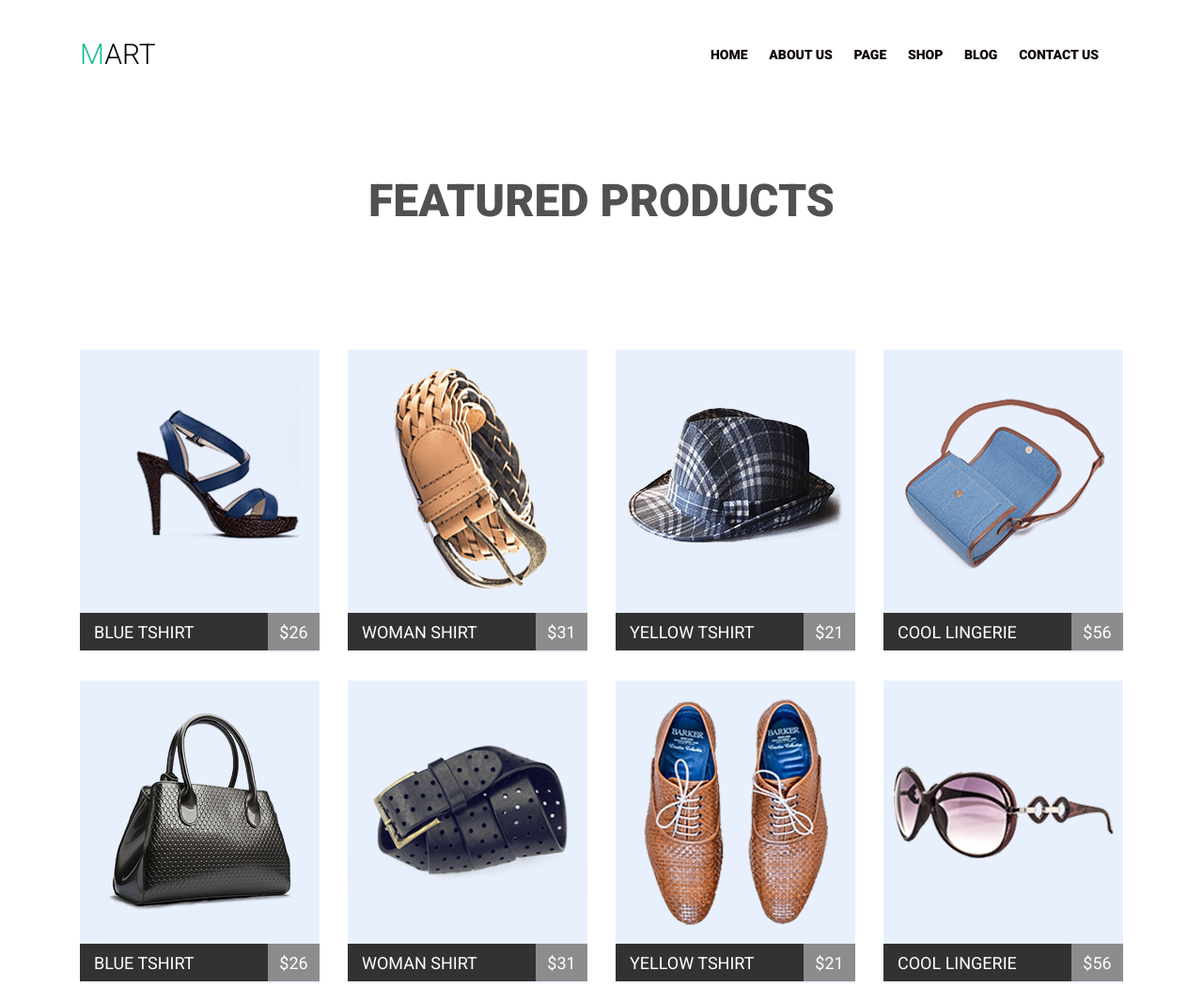
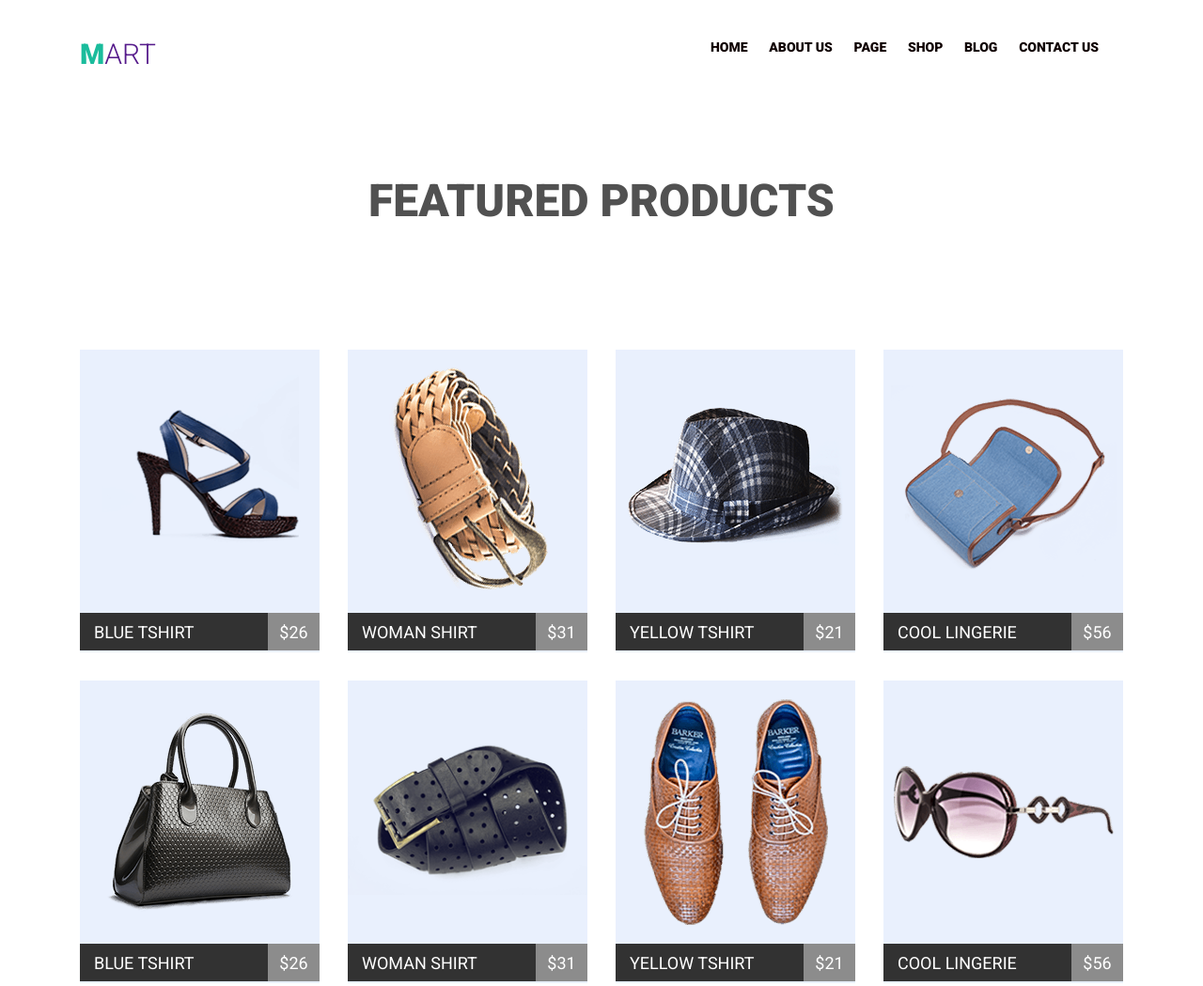
Before and after one commit to SerhiiUDOwenko/-goit-markup-hw-04-mart, a plain HTML site: page index.html in a window 1280 px wide. Shown: the top 1049 px of the page at 94% size. Drawn offline with nearby package versions, Linux system fonts and the light colour scheme.

Commit message:
add link to logo/remove fix height/add hover on read more button

```diff
--- a/index.html
+++ b/index.html
@@ -15,7 +15,7 @@
   <body class="body">
     <div class="container">
       <header class="header">
-        <h1 class="logo">mart</h1>
+         <h1 class="logo"><a href="">mart</a></h1>
         <nav class="nav">
           <ul class="menu">
             <li class="nav-list"><a class="nav-link" href="">HOME</a></li>
@@ -184,7 +184,8 @@
                 vulputate cursus a sit amet mauris. Morbi accumsan ipsum velit.
                 Nam nec tellus a odio tincidunt auctor a ornare
               </p>
-              <a class="blog-link" href="">Read More</a>
+            <a class="blog-link" href="">Read More</a>
+
             </li>
           </ul>
         </section>
--- a/styles.css/main.css
+++ b/styles.css/main.css
@@ -1,4 +1,10 @@
-  html {
+
+/*Март:
+1. logo - ссылка
+2. .menu высоту убираем совсем, вместо фиксированной ширины лучше написать минимальную
+3. ссылочки нужно делать блочными
+4. ссылочке во второй секции нужно указать ховер*/
+html {
     box-sizing: border-box;
   }
   * {
@@ -22,18 +28,23 @@
     display: flex;
     justify-content: space-between;
   }
-  .logo::first-letter {
-    color: #1abc9c;
 
+a {
+  text-decoration: none;
 }
+  .logo {
 
-  .logo {
     margin: 0px;
     font-family: 'Roboto', sans-serif;
     font-weight: 300;
     font-size: 30px;
     text-transform: uppercase;
   }
+  .logo::first-letter {
+    font-weight: 900;
+    color: #1abc9c;
+
+}
 
   .menu {
     margin: 0px;
@@ -41,8 +52,7 @@
     padding-bottom: 0px;
     padding-right: 15px;
     padding-left: 15px;
-    width: 465px;
-    height: 34px;
+    min-width: 465px;
     display: inline-flex;
     justify-content: space-between;
     align-items: center;
@@ -239,6 +249,12 @@ position: relative;
     width: 160px;
     height: 50px;
   }
+  .blog-list a:hover , .blog-list a:focus {
+    background-color: #7fd9c7;
+    cursor: pointer;
+
+  }
+  /*
   .bottom-line {
     border: none;
     background-color: #4ec6ab;
@@ -256,3 +272,4 @@ position: relative;
     width: 135px;
     height: 3px;
   }
+  */
```
